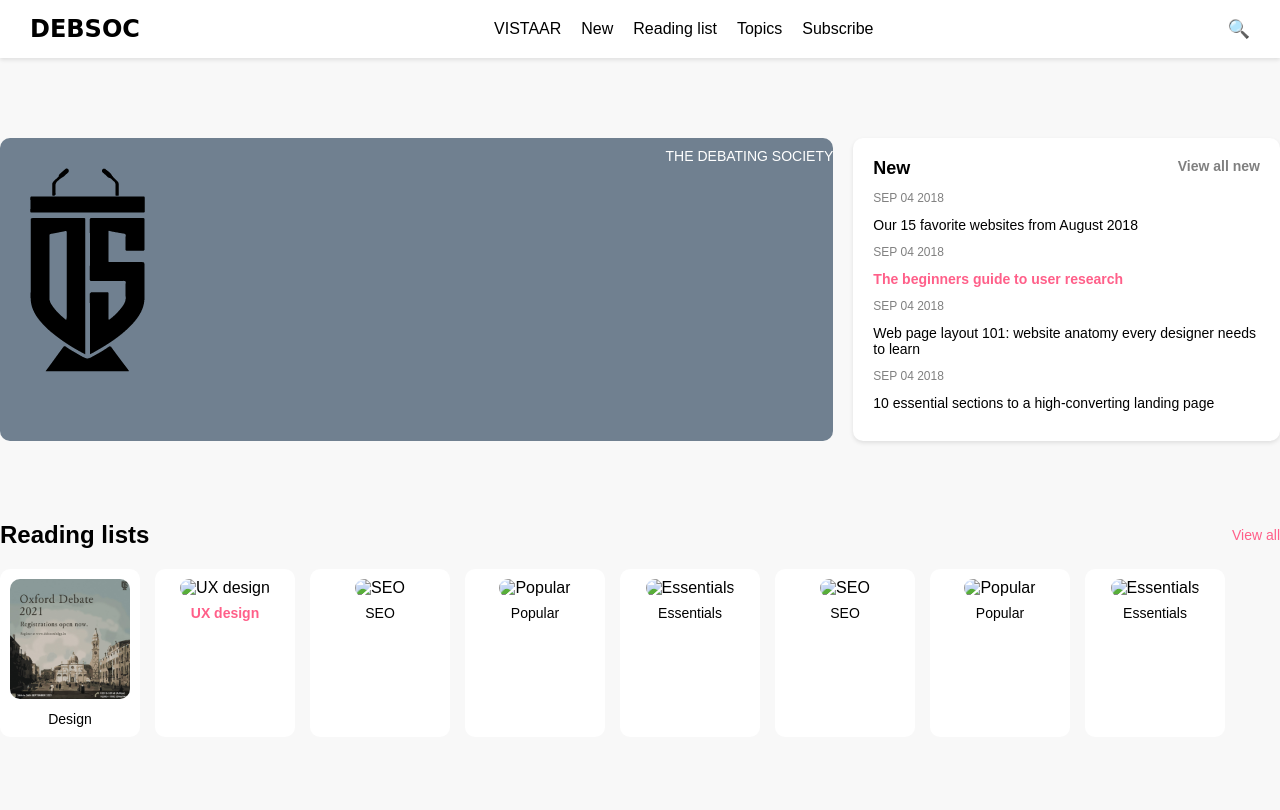
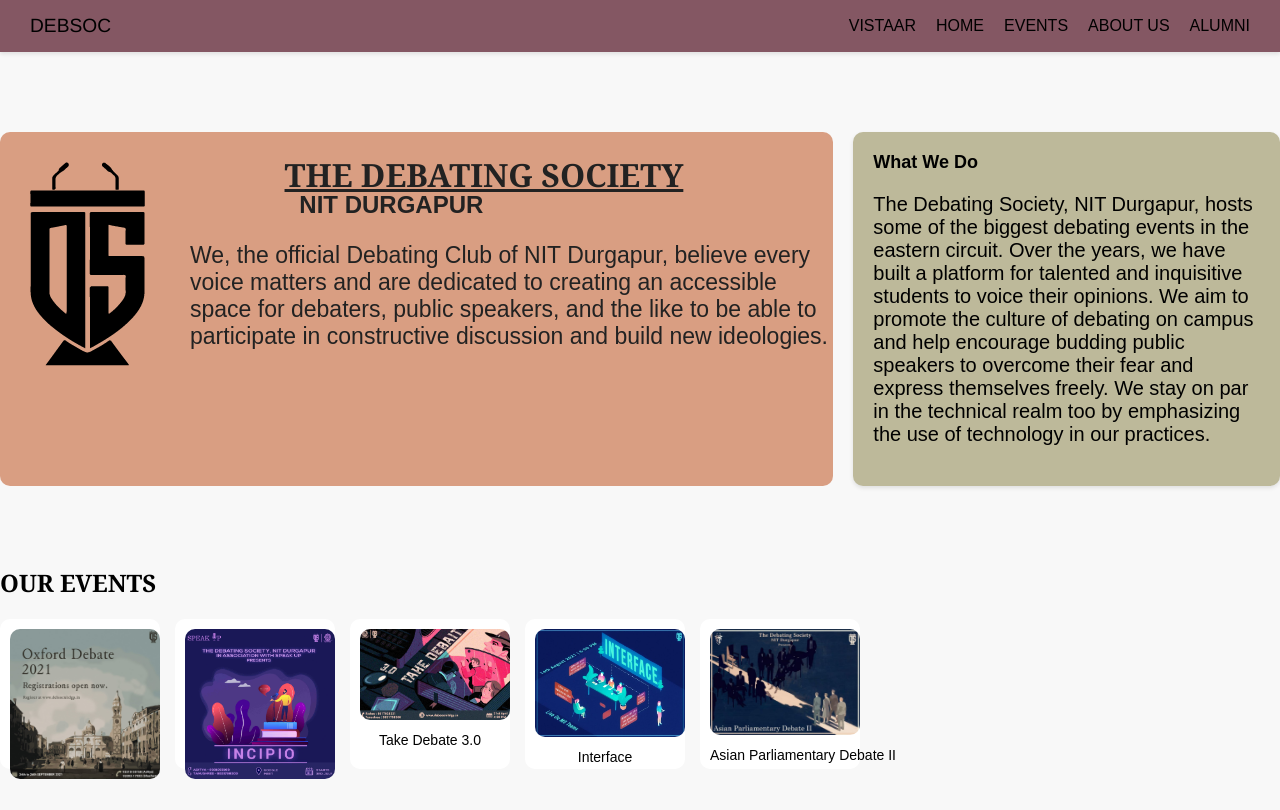
Before and after one commit to hariram675/Debsoc, a plain HTML site: page index.html in a window 1280 px wide. Shown: the top 810 px of the page. Drawn offline with Linux system fonts and the light colour scheme.

Commit message:
Add files via upload

```diff
--- a/index.html
+++ b/index.html
@@ -3,55 +3,47 @@
 <head>
     <meta charset="UTF-8">
     <meta name="viewport" content="width=device-width, initial-scale=1.0">
-    <title>Navigation Bar</title>
+    <title>DEBSOC</title>
     <link rel="stylesheet" href="style.css">
 </head>
 <body>
     <nav class="navbar">
-        <div class="logo">DEBSOC</div>
-        <div class="nav-links">
+        <div class="debsoc">DEBSOC</div>
+        <div class="nav">
             <a href="#">VISTAAR</a>
-            <a href="#" >New</a>
-            <a href="#">Reading list</a>
-            <a href="#">Topics</a>
-            <a href="#">Subscribe</a>
+            <a href="#" >HOME</a>
+            <a href="#">EVENTS</a>
+            <a href="#">ABOUT US</a>
+            <a href="#">ALUMNI</a>
         </div>
-        <div class="search">🔍</div>
     </nav>
 
     <div class="container">
         <div class="main-content">
-            <img src="DEBSOClogo.png" alt="">
-            <p>THE DEBATING SOCIETY</p>
+            <img src="DEBSOClogo.png" alt="error">
+            <h1>THE DEBATING SOCIETY</h1>
+            <h2>NIT DURGAPUR</h2>
+            <p>We, the official Debating Club of NIT Durgapur, believe every voice
+                matters and are dedicated to creating an accessible space for debaters, public speakers, and the like to be able to participate in constructive discussion and build new ideologies.
+            </p>
         </div>
         <div class="sidebar">
-            <h3>New <span style="float: right; font-size: 12px;"><a href="#" style="text-decoration: none; color: gray;">View all new</a></span></h3>
-            <p class="date">SEP 04 2018</p>
-            <a href="#">Our 15 favorite websites from August 2018</a>
-            <p class="date">SEP 04 2018</p>
-            <a href="#" class="highlight">The beginners guide to user research</a>
-            <p class="date">SEP 04 2018</p>
-            <a href="#">Web page layout 101: website anatomy every designer needs to learn</a>
-            <p class="date">SEP 04 2018</p>
-            <a href="#">10 essential sections to a high-converting landing page</a>
+            <h3>What We Do<span style="float: right; font-size: 19px;"><a href="#" style="text-decoration: none; "></a></span></h3>
+            <p class="date">The Debating Society, NIT Durgapur, hosts some of the biggest debating events in the eastern circuit. Over the years, we have built a platform for talented and inquisitive students to voice their opinions. We aim to promote the culture of debating on campus and help encourage budding public speakers to overcome their fear and express themselves freely. We stay on par in the technical realm too by emphasizing the use of technology in our practices.</p>
+
         </div>
     </div>
 
 
     <div class="container2">
-        <div class="title">Reading lists</div>
-        <a href="#" class="view-all">View all</a>
+        <div class="title">OUR EVENTS</div>
     </div>
-    <div class="reading-list">
-        <div class="reading-item"><img src="image1.jpg" alt="Design"><p>Design</p></div>
-        <div class="reading-item"><img src="image2.jpg" alt="UX design"><p class="highlight">UX design</p></div>
-        <div class="reading-item"><img src="image3.jpg" alt="SEO"><p>SEO</p></div>
-        <div class="reading-item"><img src="image4.jpg" alt="Popular"><p>Popular</p></div>
-        <div class="reading-item"><img src="image5.jpg" alt="Essentials"><p>Essentials</p></div>
-        <div class="reading-item"><img src="image3.jpg" alt="SEO"><p>SEO</p></div>
-        <div class="reading-item"><img src="image4.jpg" alt="Popular"><p>Popular</p></div>
-        <div class="reading-item"><img src="image5.jpg" alt="Essentials"><p>Essentials</p></div>
-
+    <div class="debsoc-events">
+        <div class="event"><img src="image1.jpg" alt="Oxford debate 2021"><p>Oxford Debate 2021</p></div>
+        <div class="event"><img src="image3.jpg" alt="Incipio"><p>Incipio</p></div>
+        <div class="event"><img src="image4.jpg" alt="Take Debate 3.0"><p>Take Debate 3.0</p></div>
+        <div class="event"><img src="image5.jpg" alt="Interface"><p>Interface</p></div>
+        <div class="event"><img src="image2.png" alt="Asian Parliamentary Debate II"><p>Asian Parliamentary Debate II</p></div>
     </div>
 
 
@@ -59,19 +51,19 @@
         <h1>OUR PREVIOUS SPONSORS</h1>
         <p>We're proud and thankful to appreciate our generous sponsors who have helped make our events successful, and look forward to more such collaborations in the future.</p>
         <div class="sponsors-logos">
-            <img src="logiczap.png" alt="LogicZap">
-            <img src="netcredential.png" alt="NetCredential">
+            <img src="loziczap.png" alt="LozicZap">
+            <img src="NetCredentialLogo.png" alt="NetCredential">
             <img src="pizzahut.png" alt="Pizza Hut">
             <img src="techbairn.png" alt="TechBairn">
             <img src="sbi.png" alt="SBI">
             <img src="cppsecrets.png" alt="CppSecrets">
-            <img src="8timecoding.png" alt="8 Time Coding">
+            <img src="TimeCoding.png" alt="8 Time Coding">
             <img src="adr.png" alt="ADR">
-            <img src="chemacademy.png" alt="Chem Academy">
+            <img src="chemacad.png" alt="Chem Academy">
             <img src="lemongrass.png" alt="LemonGrass">
             <img src="friendsfm.png" alt="Friends FM">
-            <img src="unschool.png" alt="Unschool">
-            <img src="popcovers.png" alt="The Popcovers Store">
+            <img src="unscool.png" alt="Unscool">
+            <img src="popStore.png" alt="The Popcovers Store">
         </div>
     </div>
     <footer class="footer">
--- a/style.css
+++ b/style.css
@@ -8,30 +8,24 @@ body {
     align-items: center;
     justify-content: space-between;
     padding: 15px 30px;
-    background-color: white;
+    background-color: #845763;
     box-shadow: 0 2px 4px rgba(0, 0, 0, 0.1);
 }
-.logo {
-    font-size: 24px;
-    font-weight: bold;
-    font-family: cursive;
+
+.debsoc{
+    font-family:'Franklin Gothic Medium', 'Arial Narrow', Arial, sans-serif;
+    font-size: larger;
 }
-.nav-links {
+.nav {
     display: flex;
-    align-items: center;
+    align-items:center;
     gap: 20px;
 }
-.nav-links a {
+.nav a {
     text-decoration: none;
     color: black;
     font-size: 16px;
 }
-
-.search {
-    font-size: 18px;
-    cursor: pointer;
-}
-
 
 .container {
     display: flex;
@@ -39,7 +33,7 @@ body {
     margin: 80px 0;
 }
 .main-content {
-    background-color: slategray;
+    background-color: #D99E82;
     /* background-color: #2c1446; */
     color: white;
     padding: 30px;
@@ -47,22 +41,36 @@ body {
     flex: 2;
     position: relative;
 }
-.main-content p{
- position: absolute;
- top : 0px;
- right: 0px;
-
+.main-content h1{
+    font-size: 30;
+    font-family: Georgia, 'Times New Roman', Times, serif;
+    color: #222;
+    text-decoration:underline;
+    position: absolute;
+    top : 0px;
+    right: 150px;
+    ;
 }
 .main-content h2 {
     margin: 0;
     font-size: 24px;
+    color: #222;
+    position: absolute;
+    top: 59px;
+    right: 350px;
 }
 .main-content p {
-    font-size: 14px;
+    font-size: 23px;
+    color: #222;
     margin-top: 10px;
+    position: absolute;
+    top:100px ;
+    left: 190px;
+    display: flex;
+    justify-content: left;
 }
 .sidebar {
-    background-color: white;
+    background-color: #BDB99A;
     padding: 20px;
     border-radius: 10px;
     flex: 1;
@@ -84,8 +92,8 @@ body {
     font-weight: bold;
 }
 .date {
-    font-size: 12px;
-    color: gray;
+    font-size: 20px;
+    color: black;
 }
 .container2 {
     display: flex;
@@ -94,33 +102,31 @@ body {
 }
 .title {
     font-size: 24px;
+    font-family: Georgia, 'Times New Roman', Times, serif;
     font-weight: bold;
 }
-.view-all {
-    font-size: 14px;
-    color: #ff5f89;
-    text-decoration: none;
-}
-.reading-list {
+.debsoc-events {
     display: flex;
     gap: 15px;
     overflow-x: auto;
     padding: 20px 0;
     white-space: nowrap;
 }
-.reading-item {
+.event {
     background-color: white;
     padding: 10px;
     border-radius: 10px;
     text-align: center;
-    width: 120px;
+    width: 140px;
+    height: 130px;
     flex: 0 0 auto;
 }
-.reading-item img {
-    width: 100%;
+.event img {
+    width: 150px;
     border-radius: 10px;
+    border-color: #222;
 }
-.reading-item p {
+.event p {
     margin: 8px 0 0;
     font-size: 14px;
 }
@@ -139,16 +145,18 @@ body {
     cursor: pointer;
     font-size: 24px;
 }
-.sponsors-section {
+.sponsors-section{
     padding: 50px 20px;
 }
 .sponsors-section h1 {
     font-size: 2.5em;
+    font-family: Georgia, 'Times New Roman', Times, serif;
     color: #222;
     text-align: center;
 }
 .sponsors-section p {
     color: #555;
+    font-size: 20px;
     max-width: 700px;
     margin: 0 auto 30px;
 }
@@ -163,7 +171,7 @@ body {
     height: auto;
 }
 .footer {
-    background-color: #6c5ce7;
+    background-color: #845763;
     color: white;
     padding: 20px;
     display: flex;
```
Also changed, not shown: NetCredentialLogo.png (added), TimeCoding.png (added), chemacad.png (added), citiresi.png (added), cppsecrets.png (added), friendsFm.png (added), image2.png (added), image3.jpg (added), image4.jpg (added), image5.jpg (added), lemongrass.png (added), loziczap.png (added), pizzahut.png (added), popStore.png (added), 3 more files.
